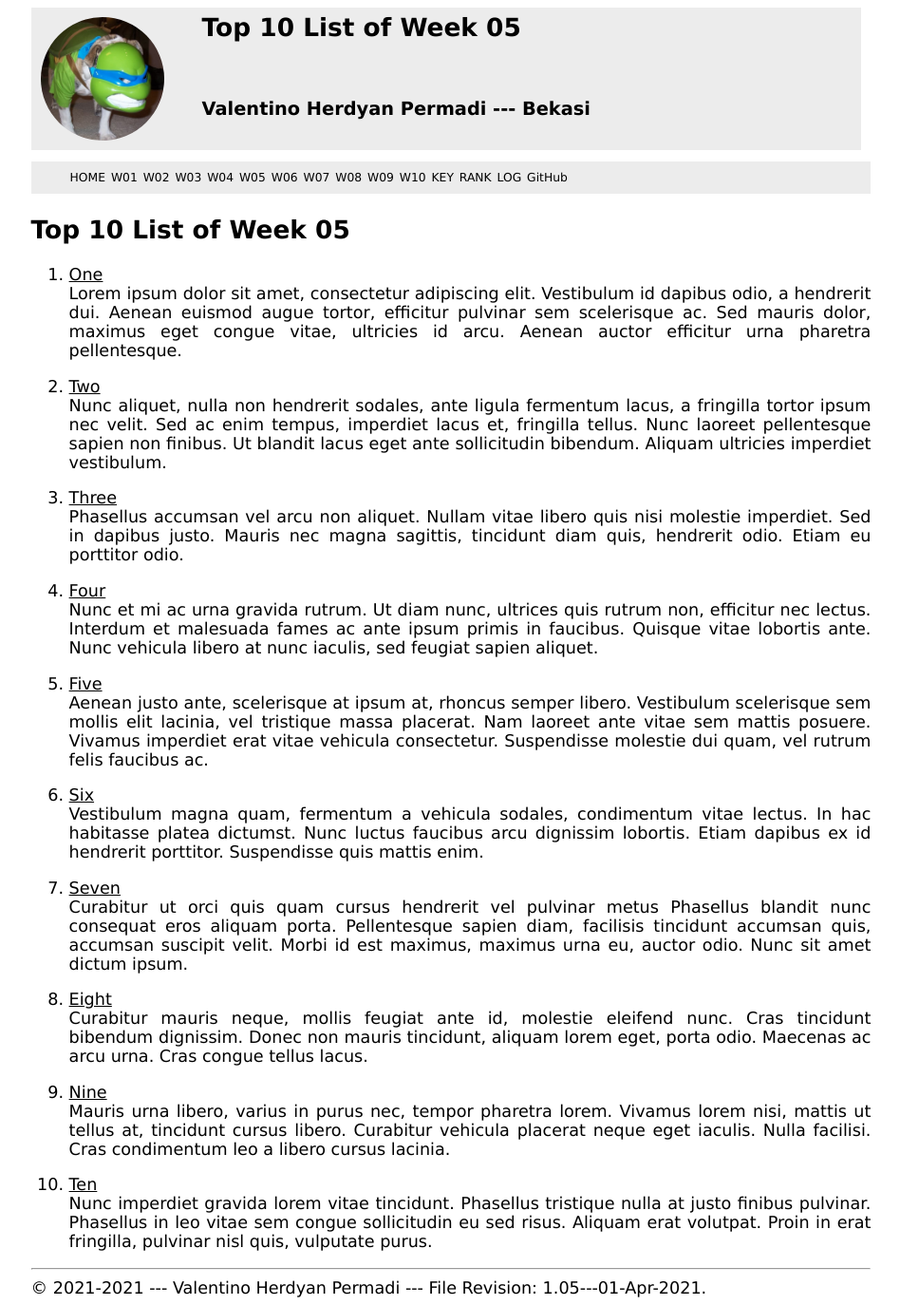
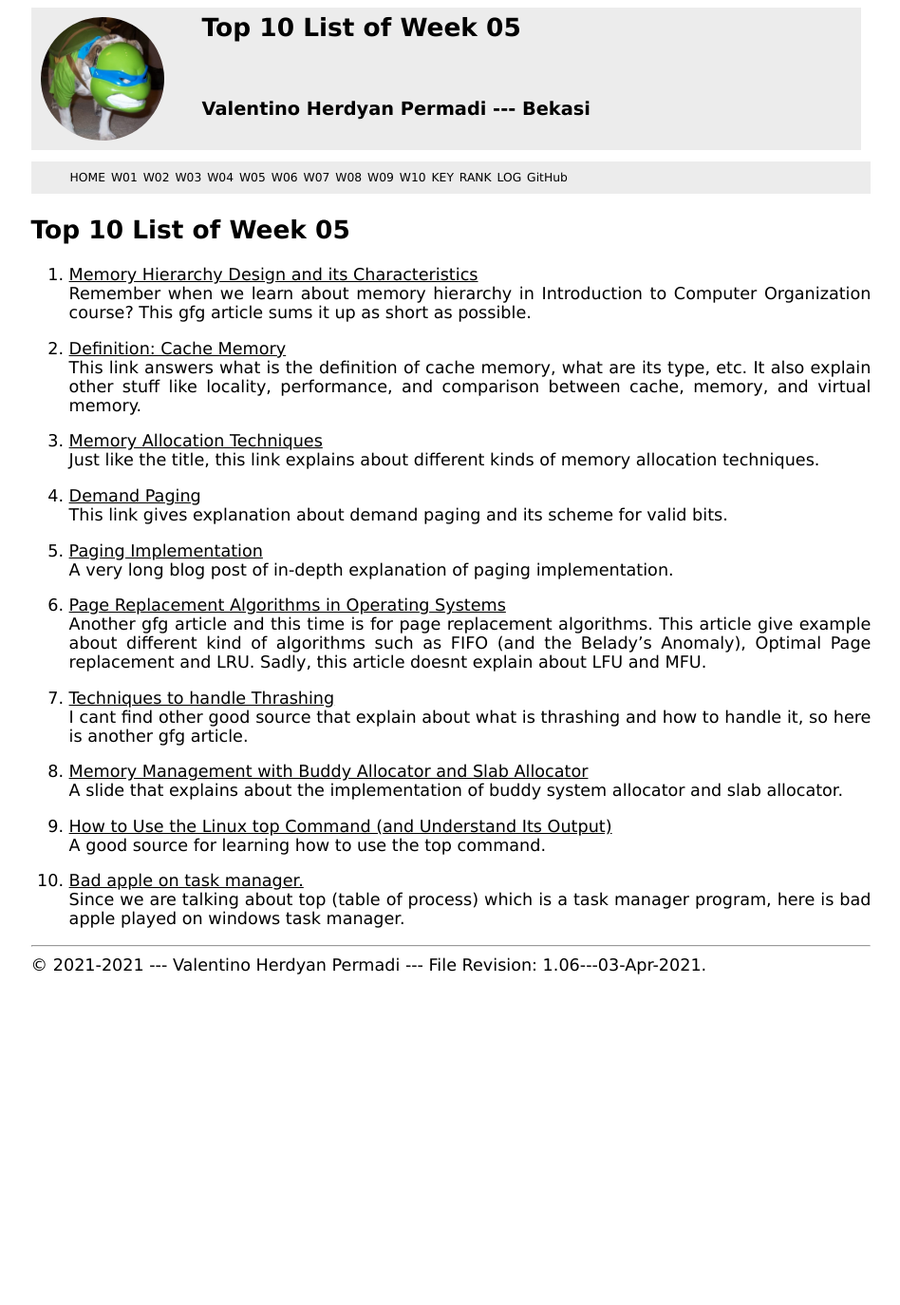
Before and after one commit to valentinohp/os211, a Jekyll site: the page built from w05.md, in a window 1280 px wide. Shown: the whole page at 95% size, without its empty margins (165-1113 px from the left). Built offline with Jekyll 4.4.1, drawn with Linux system fonts in a browser that asks for light colours; our own code applies the rules of GitHub Pages for plain Markdown files; after the commit the page ends 1034 px from its top, so only the background shows below that.

Commit message:
Done all W05 task

```diff
--- a/TXT/mylog.txt
+++ b/TXT/mylog.txt
@@ -50,3 +50,7 @@ ZCZC W04 180    L14 Assignment #4 : GSGS and compile Top 10 for week 4
 ZCZC W04 5      L18 Assignment #8 : Run myscript.sh
 ZCZC W05 30     L11 Assignment #1 : Read ch 10 slides
 ZCZC W05 90     L14 Assignment #4 : Done W05 demo
+ZCZC W05 180    L13 Assignment #5 : GSGS and compile Top 10 for week 5
+ZCZC W05 45     L12 Assignment #3 : Review top 10 of 10 next neighbour
+ZCZC W05 5      L15 Assignment #5 : Update this file
+ZCZC W05 5      L16 Assignment #6 : Run myscript.sh
--- a/TXT/myrank.txt
+++ b/TXT/myrank.txt
@@ -8,3 +8,6 @@ ZCZC W02 Veniche
 ZCZC W03 zaki-indra
 ZCZC W03 vandhya
 ZCZC W03 yosuahutagalung
+ZCZC W04 X1non
+ZCZC W04 yosuahutagalung
+ZCZC W04 zulfankasilas
--- a/_config.yml
+++ b/_config.yml
@@ -1,5 +1,5 @@
 title:       "Operating Systems 2021-1 (OS211)"
-version:     "1.05---01-Apr-2021"
+version:     "1.06---03-Apr-2021"
 copyright:   "2021-2021"
 description: >-
   Menggokil!
--- a/w05.md
+++ b/w05.md
@@ -5,72 +5,36 @@ permalink: /W05/
 
 # Top 10 List of Week 05
 
-1. [One](https://en.wikipedia.org/wiki/1)<br>
-Lorem ipsum dolor sit amet, consectetur adipiscing elit.
-Vestibulum id dapibus odio, a hendrerit dui.
-Aenean euismod augue tortor, efficitur pulvinar sem scelerisque ac.
-Sed mauris dolor, maximus eget congue vitae, ultricies id arcu.
-Aenean auctor efficitur urna pharetra pellentesque.
+1. [Memory Hierarchy Design and its Characteristics](https://www.geeksforgeeks.org/memory-hierarchy-design-and-its-characteristics/)<br>
+Remember when we learn about memory hierarchy in Introduction to Computer Organization course?
+This gfg article sums it up as short as possible.
 
-2. [Two](https://en.wikipedia.org/wiki/2)<br>
-Nunc aliquet, nulla non hendrerit sodales, ante ligula fermentum lacus, a fringilla tortor ipsum nec velit.
-Sed ac enim tempus, imperdiet lacus et, fringilla tellus.
-Nunc laoreet pellentesque sapien non finibus.
-Ut blandit lacus eget ante sollicitudin bibendum.
-Aliquam ultricies imperdiet vestibulum.
+2. [Definition: Cache Memory](https://searchstorage.techtarget.com/definition/cache-memory)<br>
+This link answers what is the definition of cache memory, what are its type, etc.
+It also explain other stuff like locality, performance, and comparison between cache, memory, and virtual memory.
 
-3. [Three](https://en.wikipedia.org/wiki/3)<br>
-Phasellus accumsan vel arcu non aliquet.
-Nullam vitae libero quis nisi molestie imperdiet.
-Sed in dapibus justo.
-Mauris nec magna sagittis, tincidunt diam quis, hendrerit odio.
-Etiam eu porttitor odio.
+3. [Memory Allocation Techniques](https://www.memorymanagement.org/mmref/alloc.html)<br>
+Just like the title, this link explains about different kinds of memory allocation techniques.
 
-4. [Four](https://en.wikipedia.org/wiki/4)<br>
-Nunc et mi ac urna gravida rutrum.
-Ut diam nunc, ultrices quis rutrum non, efficitur nec lectus.
-Interdum et malesuada fames ac ante ipsum primis in faucibus.
-Quisque vitae lobortis ante.
-Nunc vehicula libero at nunc iaculis, sed feugiat sapien aliquet.
+4. [Demand Paging](http://ftp.gunadarma.ac.id/linux/docs/v06/Kuliah/SistemOperasi/BUKU/SistemOperasi-4.X-2/ch05s02.html)<br>
+This link gives explanation about demand paging and its scheme for valid bits.
 
-5. [Five](https://en.wikipedia.org/wiki/5)<br>
-Aenean justo ante, scelerisque at ipsum at, rhoncus semper libero.
-Vestibulum scelerisque sem mollis elit lacinia, vel tristique massa placerat.
-Nam laoreet ante vitae sem mattis posuere.
-Vivamus imperdiet erat vitae vehicula consectetur.
-Suspendisse molestie dui quam, vel rutrum felis faucibus ac.
+5. [Paging Implementation](https://os.phil-opp.com/paging-implementation/)<br>
+A very long blog post of in-depth explanation of paging implementation.
 
-6. [Six](https://en.wikipedia.org/wiki/6)<br>
-Vestibulum magna quam, fermentum a vehicula sodales, condimentum vitae lectus.
-In hac habitasse platea dictumst.
-Nunc luctus faucibus arcu dignissim lobortis.
-Etiam dapibus ex id hendrerit porttitor.
-Suspendisse quis mattis enim.
+6. [Page Replacement Algorithms in Operating Systems](https://www.geeksforgeeks.org/page-replacement-algorithms-in-operating-systems/)<br>
+Another gfg article and this time is for page replacement algorithms.
+This article give example about different kind of algorithms such as FIFO (and the Belady's Anomaly), Optimal Page replacement and LRU.
+Sadly, this article doesnt explain about LFU and MFU.
 
-7. [Seven](https://en.wikipedia.org/wiki/7)<br>
-Curabitur ut orci quis quam cursus hendrerit vel pulvinar metus
-Phasellus blandit nunc consequat eros aliquam porta.
-Pellentesque sapien diam, facilisis tincidunt accumsan quis, accumsan suscipit velit.
-Morbi id est maximus, maximus urna eu, auctor odio.
-Nunc sit amet dictum ipsum.
+7. [Techniques to handle Thrashing](https://www.geeksforgeeks.org/techniques-to-handle-thrashing/)<br>
+I cant find other good source that explain about what is thrashing and how to handle it, so here is another gfg article.
 
-8. [Eight](https://en.wikipedia.org/wiki/8)<br>
-Curabitur mauris neque, mollis feugiat ante id, molestie eleifend nunc.
-Cras tincidunt bibendum dignissim.
-Donec non mauris tincidunt, aliquam lorem eget, porta odio.
-Maecenas ac arcu urna.
-Cras congue tellus lacus.
+8. [Memory Management with Buddy Allocator and Slab Allocator](https://students.mimuw.edu.pl/ZSO/Wyklady/06_memory2/BuddySlabAllocator.pdf)<br>
+A slide that explains about the implementation of buddy system allocator and slab allocator.
 
-9. [Nine](https://en.wikipedia.org/wiki/9)<br>
-Mauris urna libero, varius in purus nec, tempor pharetra lorem.
-Vivamus lorem nisi, mattis ut tellus at, tincidunt cursus libero.
-Curabitur vehicula placerat neque eget iaculis.
-Nulla facilisi.
-Cras condimentum leo a libero cursus lacinia.
+9. [How to Use the Linux top Command (and Understand Its Output)](https://www.howtogeek.com/668986/how-to-use-the-linux-top-command-and-understand-its-output/)<br>
+A good source for learning how to use the top command.
 
-10. [Ten](https://en.wikipedia.org/wiki/10)<br>
-Nunc imperdiet gravida lorem vitae tincidunt.
-Phasellus tristique nulla at justo finibus pulvinar.
-Phasellus in leo vitae sem congue sollicitudin eu sed risus.
-Aliquam erat volutpat.
-Proin in erat fringilla, pulvinar nisl quis, vulputate purus.
+10. [Bad apple on task manager.](https://www.youtube.com/watch?v=sBeI30ccb6g)<br>
+Since we are talking about top (table of process) which is a task manager program, here is bad apple played on windows task manager.
```
